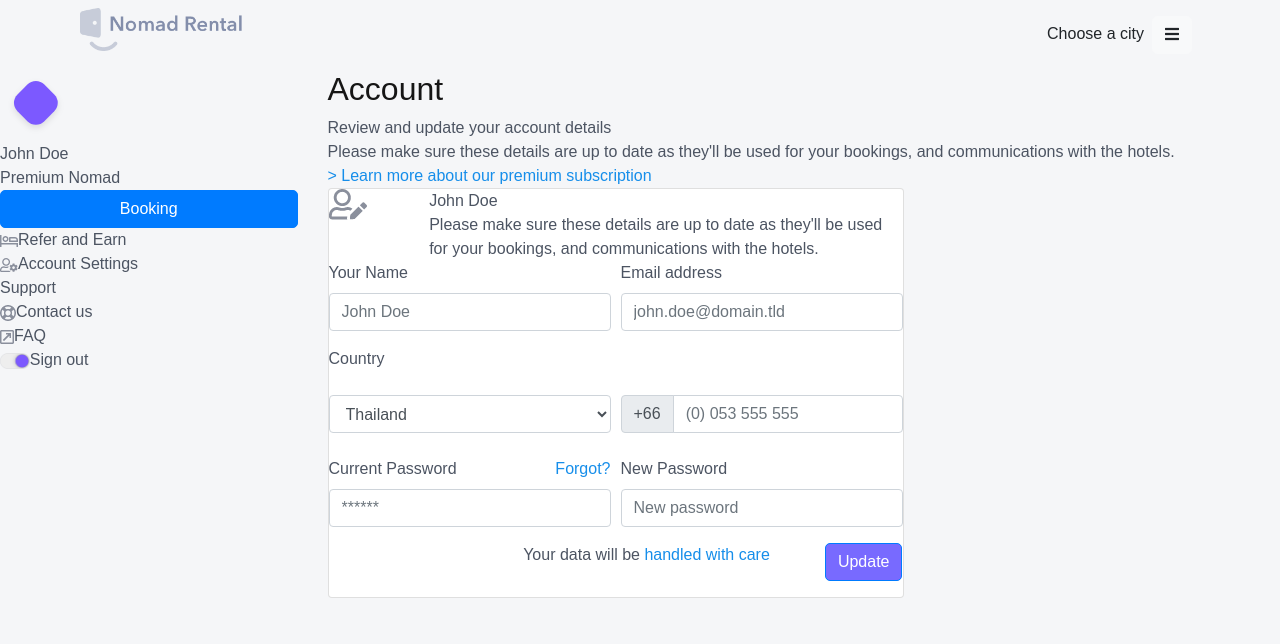
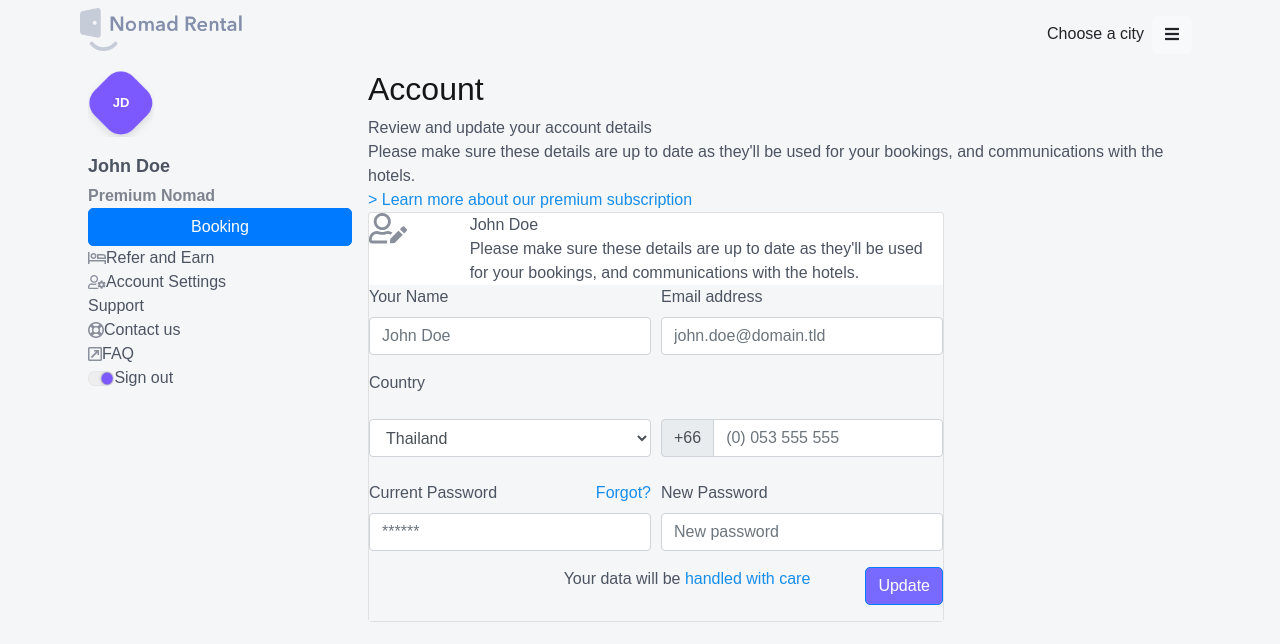
Before and after one commit to Abathi/nomad-rental-guest-login, a React (Create React App) app: page /account in a window 1280 px wide. Shown: the top 644 px of the page. Built offline with nearby package versions, Linux system fonts and the light colour scheme.

Commit message:
Basic side menu

```diff
--- a/src/assets/css/style.css
+++ b/src/assets/css/style.css
@@ -27,3 +27,11 @@
         height: 60px;
     }
 }
+
+/* Account page */
+
+.profile-img span {
+    top: 50%;
+    left: 50%;
+    transform: translate(-50%, -50%);
+}
--- a/src/components/Account.js
+++ b/src/components/Account.js
@@ -6,9 +6,10 @@ const Account = () => {
     return (
         <div>
             <Header />
-            <div className="row">
-                <div className="col-3"><SideMenu /></div>
-                <div className="col-9">
+            <div className="container-fluid">
+                <div className="row mx-0">
+                    <SideMenu />
+                    <div className="col-12 col-md-9 px-0 px-md-2">
                         <h2>Account</h2>
                         <div>
                             Review and update your account details
@@ -29,7 +30,7 @@ const Account = () => {
                                 and communications with the hotels.
                             </div>
                             </div>
-                        <form>
+                            <form style={{ background: '#F5F6F7' }}>
                                 <div className="form-row">
                                     <div className="form-group col-md-6">
                                         <label for="name">Your Name</label>
@@ -79,6 +80,7 @@ const Account = () => {
                     </div>
                 </div>
             </div>
+        </div>
     )
 }
 
--- a/src/components/Booking.js
+++ b/src/components/Booking.js
@@ -12,7 +12,7 @@ const Booking = () => {
     return (
         <div>
             <Header />
-            <div className="row">
+            <div className="container row">
                 <div className="col-3"><SideMenu /></div>
                 <div className="col-9">
                     <h2>Bookings</h2>
--- a/src/components/SideMenu.js
+++ b/src/components/SideMenu.js
@@ -8,10 +8,19 @@ import toggle from '../assets/images/toggle.png';
 
 const SideMenu = () => {
     return (
-        <div>
-            <img src={user} alt=""></img>
-            <div>John Doe</div>
-            <div>Premium Nomad</div>
+        <div className="col-12 col-md-3 px-0 px-md-2">
+            <div className="row mx-0 mb-3">
+                <div className="col-4 col-md-3 px-0 profile-img position-relative">
+                    <img src={user} alt="" className="w-100"></img>
+                    <span className="position-absolute small-title text-white">
+                        JD
+                    </span>
+                </div>
+            </div>
+            <div className="main-title mb-1">John Doe</div>
+            <div className="sec-title" style={{ opacity: '0.7' }}>
+                Premium Nomad
+                </div>
             <Button
                 style={{ color: '#168EEA' }}
                 classes={'btn btn-primary w-100'}
```
Also changed, not shown: src/assets/images/user.png. Lines whose indentation alone changed are shown as unchanged.
